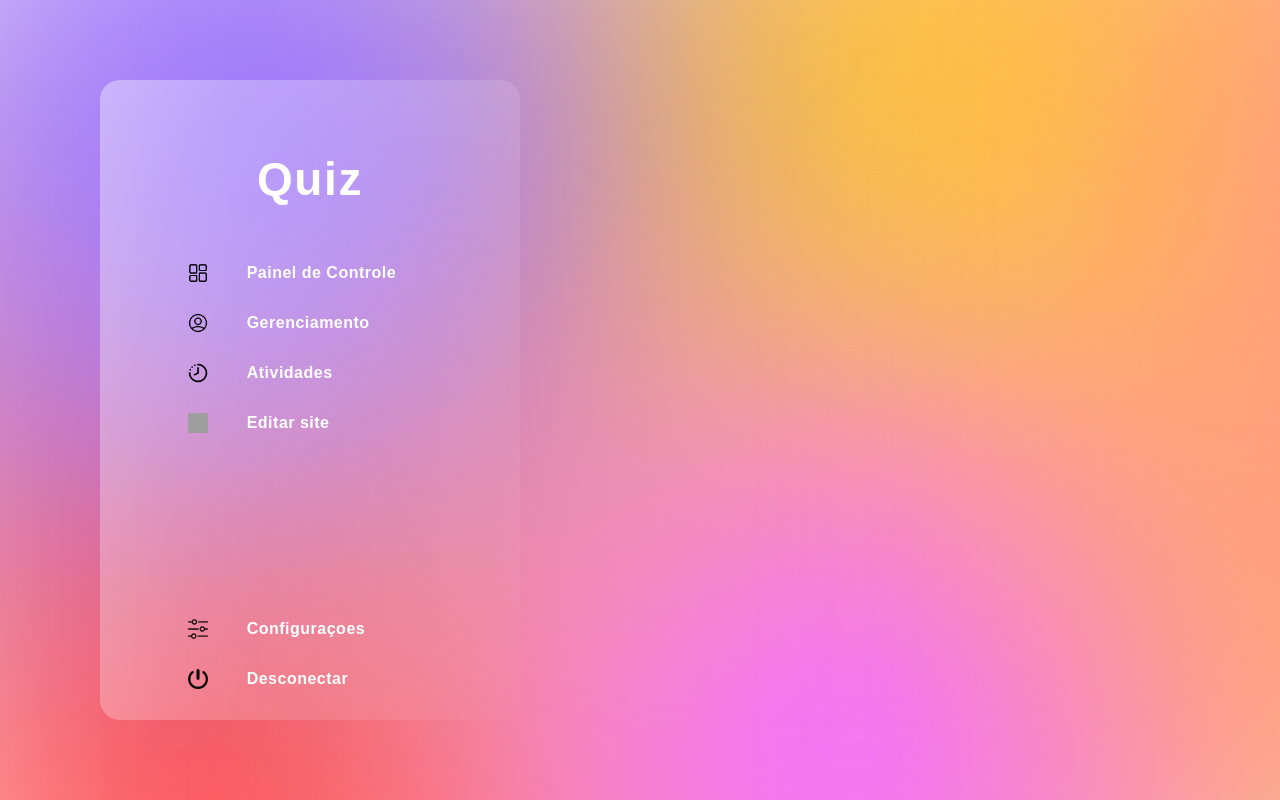
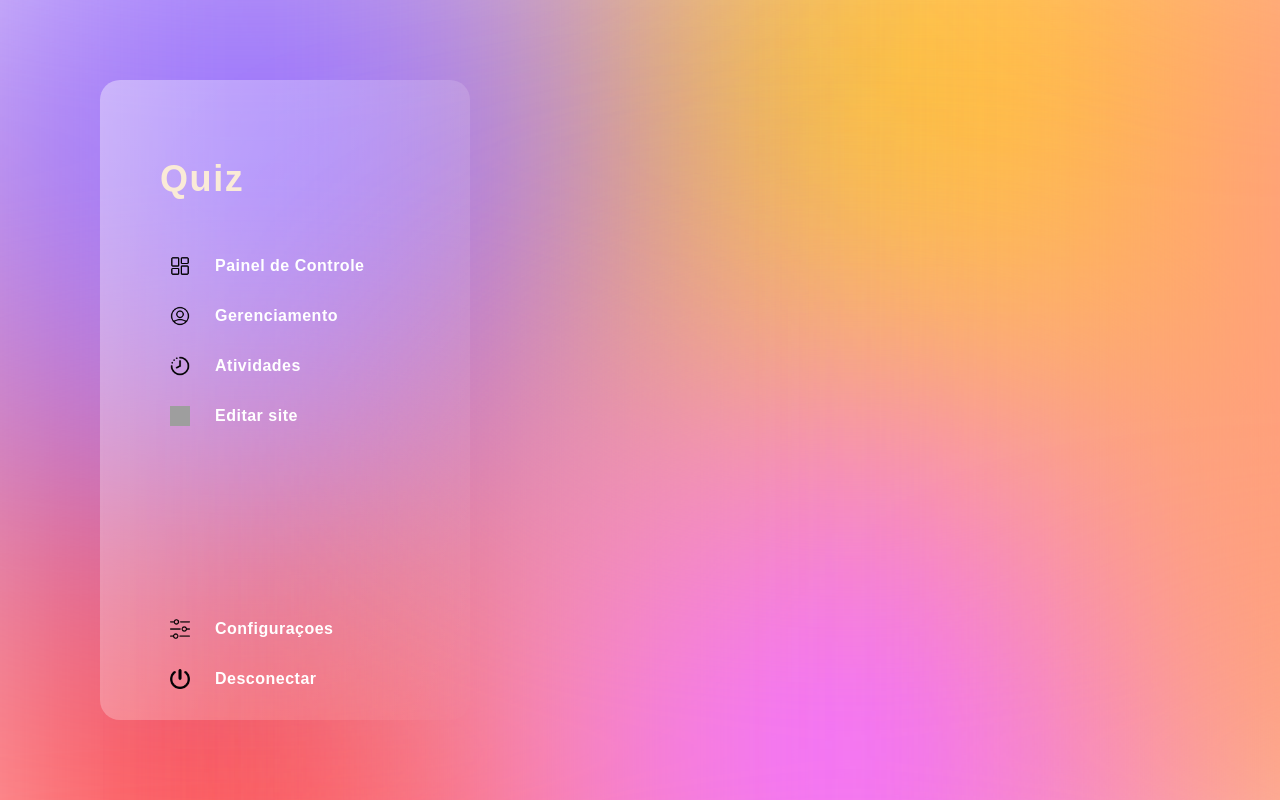
Before and after one commit to uLemos/Quiz_Devision, a React (Vite) app: page /admin in a window 1280 px wide. Shown: the top 800 px of the page. Built offline with nearby package versions, Linux system fonts and the light colour scheme; grey boxes are pictures that could not be loaded.

Commit message:
:rocket: Buttons in Panel Controll

```diff
--- a/src/components/admin/admin.jsx
+++ b/src/components/admin/admin.jsx
@@ -7,6 +7,7 @@ import Atividades from '../../img/cronometro.png';
 import Editar from '../../img/editar.png';
 import Configuracoes from '../../img/definindo-linhas.png';
 import Deslogar from '../../img/botao-ligar-desligar.png';
+import { Link } from 'react-router-dom';
 
 const Admin = () => {
 
--- a/src/css/admin/admin.css
+++ b/src/css/admin/admin.css
@@ -6,7 +6,7 @@
 }
 
 .menu{
-  width: 400px;
+  width: 350px;
   border-radius: 20px;
   background: linear-gradient(106.12deg, rgba(255, 255, 255, 0.4) -4.46%, rgba(255, 255, 255, 0) 102.72%);
   border-image-source: linear-gradient(105.39deg, rgba(255, 255, 255, 0.7) -4.74%, rgba(255, 255, 255, 0) 101.52%);
@@ -23,6 +23,15 @@
   color: white;
   display: flex;
   justify-content: space-evenly;
+}
+
+.menu p:focus{
+ color: blanchedalmond;
+}
+
+.menu p:hover{
+  cursor: pointer;
+  color: antiquewhite;
 }
 
 .control-panel{
@@ -77,3 +86,13 @@
   display: flex;
   justify-content: flex-start;
 }
+
+.control-panel h1{
+  display: flex;
+  justify-content: flex-start;
+  align-items: center;
+  font-family: sans-serif;
+  font-weight: bold;
+  color: antiquewhite;
+  font-size: 36px;
+}
```
